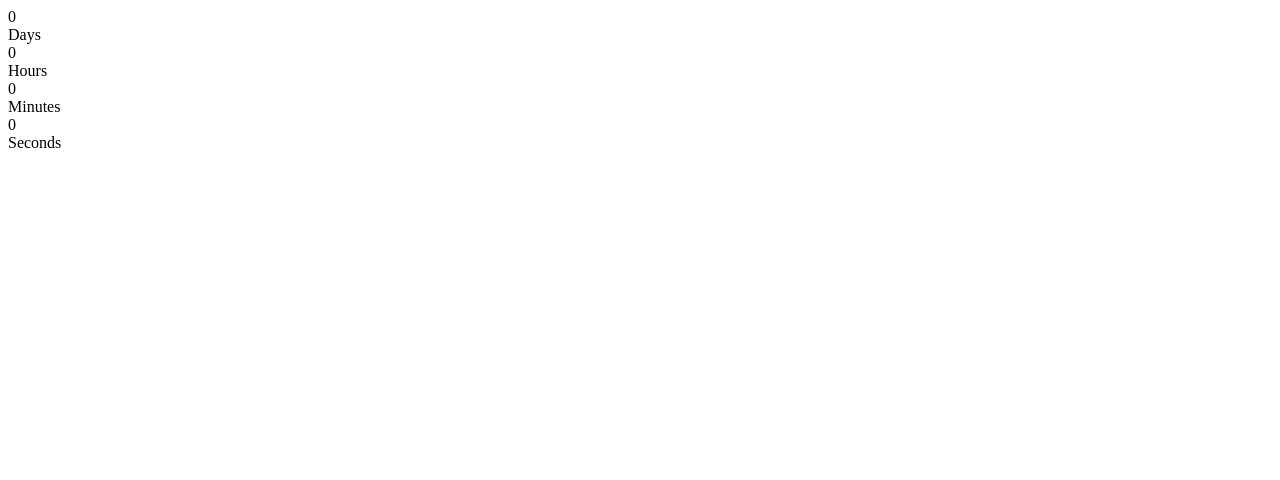
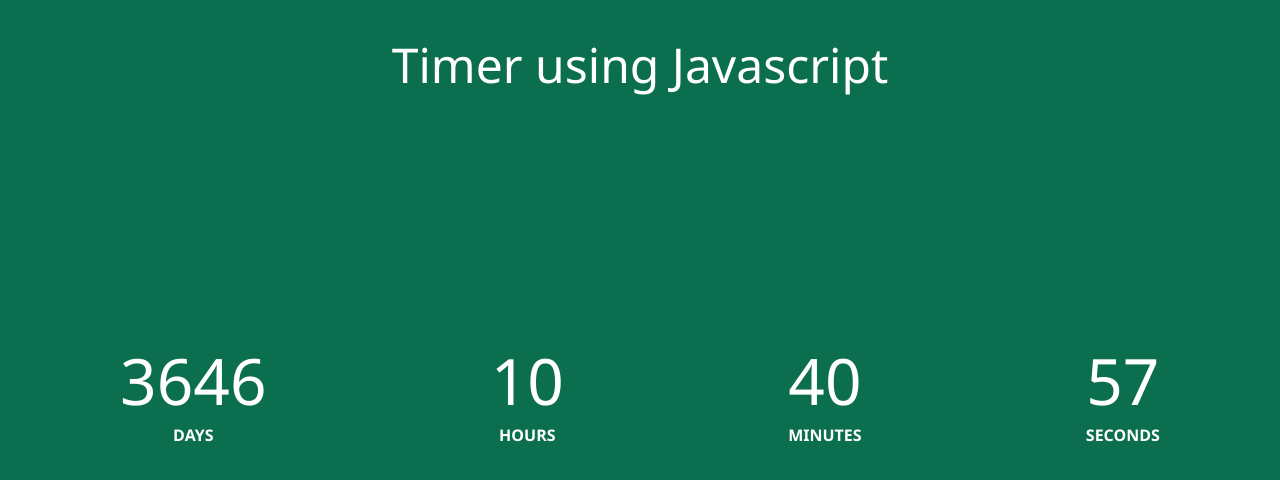
Before and after one commit to AT-Dulnuan/Countdown-JS, a plain HTML site: page index.html in a window 1280 px wide. Drawn offline with Linux system fonts and the light colour scheme.

Commit message:
Add main styles and styles for the  mintbit org site countdown

```diff
--- a/index.html
+++ b/index.html
@@ -6,11 +6,15 @@
     <meta name="viewport" content="width=device-width, initial-scale=1.0">
     <meta http-equiv="X-UA-Compatible" content="ie=edge">
     <title>Countdown JS</title>
+
+    <!-- Styles for MintBIT countdown -->
+    <link rel="stylesheet" href="main.css">
 </head>
 
 <body>
 
     <div class="countdown-container">
+        <h1>Timer using Javascript</h1>
         <div id="countdown">
             <div>
                 <span class="days"></span>
@@ -34,7 +38,7 @@
     <!-- Javascript -->
     <script>
         // Deadline Date and Time
-        var countDownDate = new Date("Nov 21, 2019 16:00:00").getTime();
+        var countDownDate = new Date("Nov 21, 2029 16:00:00").getTime();
 
         // Update the count down every 1 second
         var x = setInterval(function () {
--- /dev/null
+++ b/main.css
@@ -0,0 +1,28 @@
+body {
+    font-family: 'Segoe UI', Tahoma, Geneva, Verdana, sans-serif;
+    color: #fff;
+    background-color: #0B6E4F;
+}
+
+h1 {
+    text-align: center;
+    font-weight: 400;
+    font-size: 3rem;
+}
+
+#countdown {
+    display: flex;
+    flex-flow: row nowrap;
+    justify-content: space-around;
+    text-align: center;
+    margin-top: 30vh;
+}
+
+#countdown span {
+    font-size: 4rem;
+}
+
+#countdown .time-label {
+    text-transform: uppercase;
+    font-weight: bold;
+}
--- /dev/null
+++ b/mintbit.css
@@ -0,0 +1,20 @@
+/* Styles for MintBIT countdown */
+#countdown {
+    padding-top: 1.25rem;
+    margin: auto;
+    display: flex;
+    flex-flow: row nowrap;
+    justify-content: space-around;
+    text-align: center;
+    align-items: center;
+    color: #4EAC30;
+}
+
+#countdown span {
+    font-weight: bold;
+    font-size: 2rem;
+}
+
+#countdown .time-label {
+    text-transform: uppercase;
+}
```
